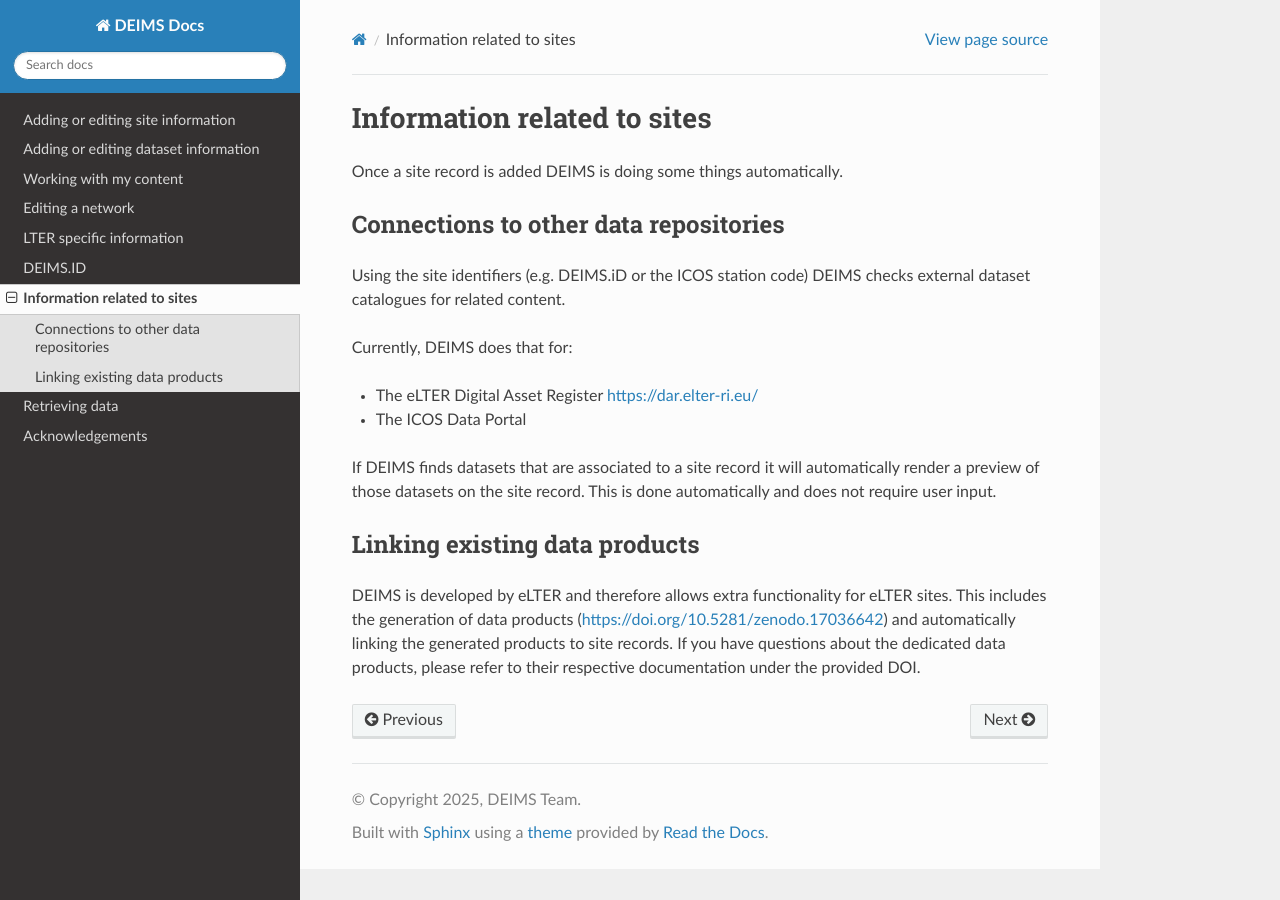
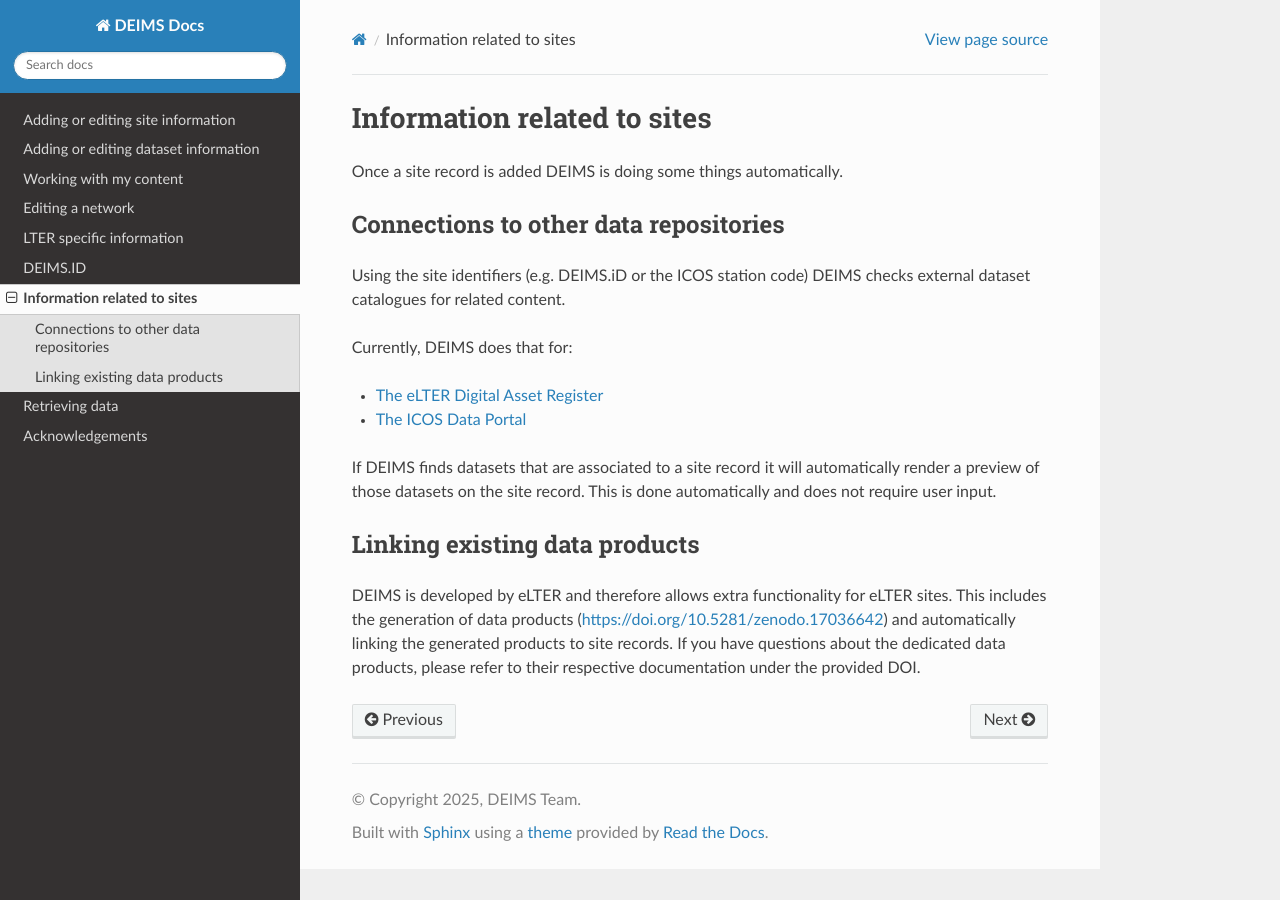
Before and after one commit to stopopol/deims_documentation, a Sphinx documentation site: the page built from source/related_information.rst, in a window 1280 px wide. Built offline with Sphinx 7.4.7 and the Read the Docs theme 3.1.0, drawn with Linux system fonts in a browser that asks for light colours; some of the changed lines change nothing that is shown.

Commit message:
Update related_information.rst

```diff
--- a/source/related_information.rst
+++ b/source/related_information.rst
@@ -10,8 +10,8 @@ Using the site identifiers (e.g. DEIMS.iD or the ICOS station code) DEIMS checks
 
 Currently, DEIMS does that for:
 
-- The eLTER Digital Asset Register https://dar.elter-ri.eu/
-- The ICOS Data Portal
+- `The eLTER Digital Asset Register <https://dar.elter-ri.eu/>`_
+- `The ICOS Data Portal <https://data.icos-cp.eu/portal/>`_
 
 If DEIMS finds datasets that are associated to a site record it will automatically render a preview of those datasets on the site record. This is done automatically and does not require user input.
 
```
